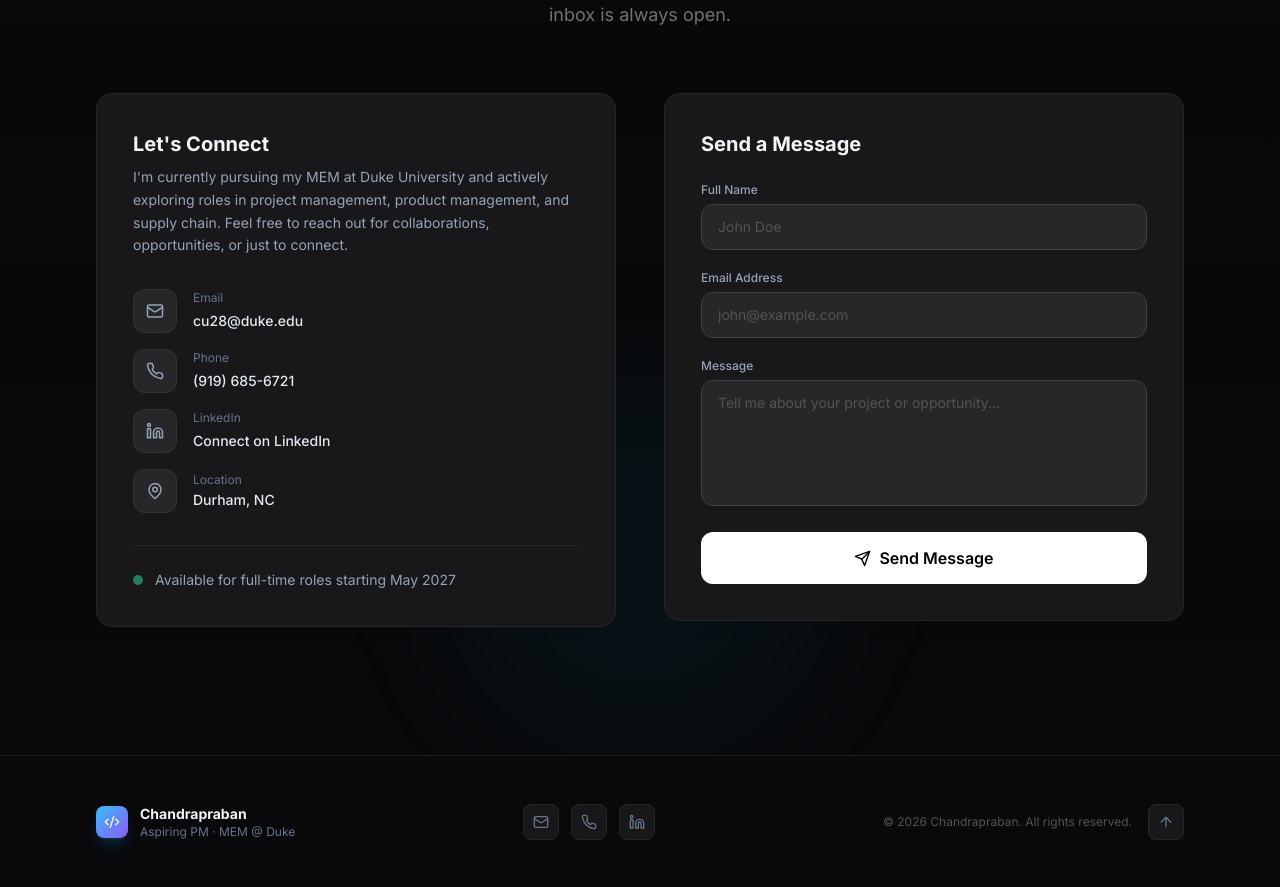
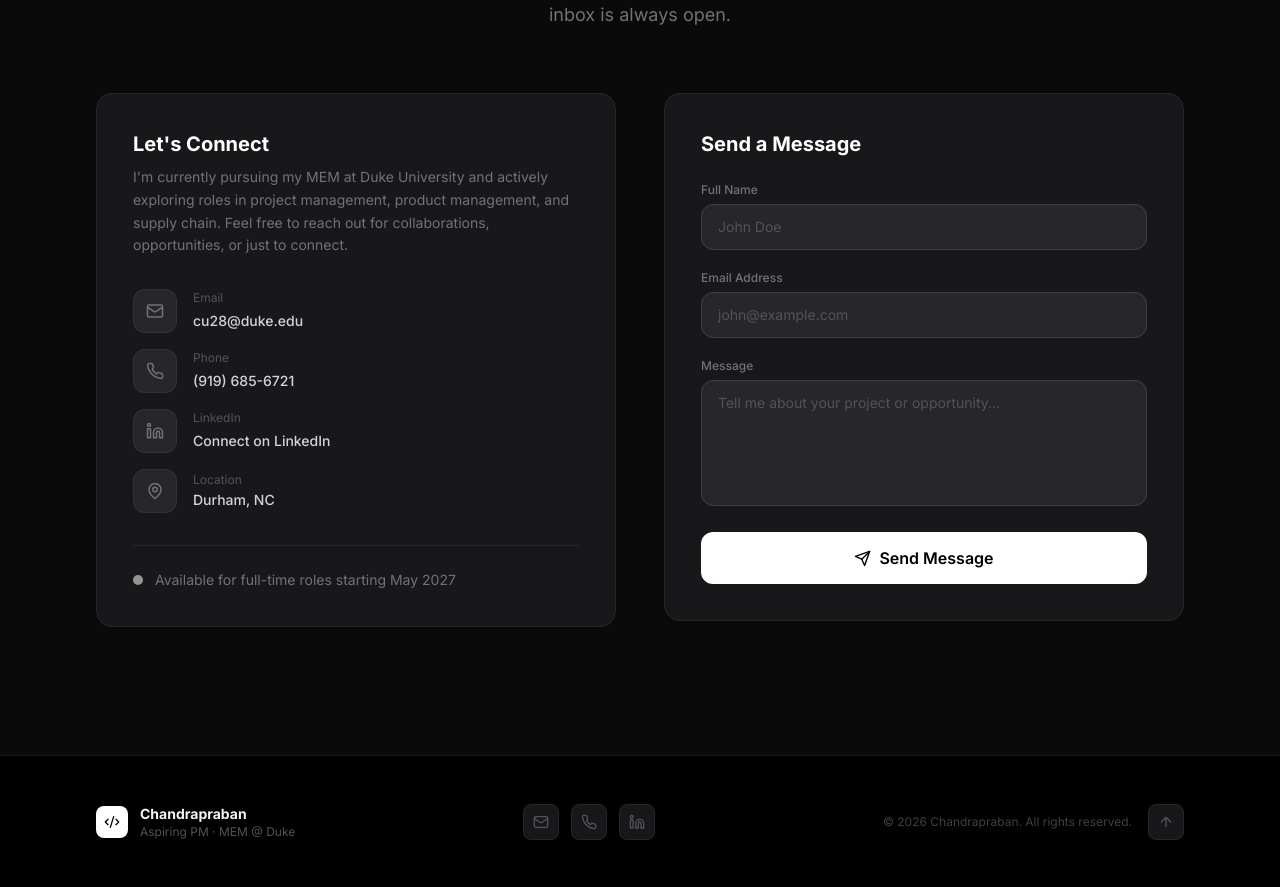
Before and after one commit to Chandrapraban/portfolio-1, a React (Vite) app: page / in a window 1280 px wide. Shown: the part 5240-6127 px from the top of the page. Built offline with nearby package versions, Linux system fonts and the light colour scheme.

Commit message:
theme: Contact & Footer — monochrome, white/grey only

```diff
--- a/src/components/Contact.jsx
+++ b/src/components/Contact.jsx
@@ -34,22 +34,22 @@ function ContactInfo() {
     <div className="space-y-4">
       {CONTACT_INFO.map(({ icon: Icon, label, value, href }) => (
         <div key={label} className="flex items-center gap-4 group">
-          <div className="flex-shrink-0 w-11 h-11 rounded-xl bg-zinc-800 border border-zinc-700/50 flex items-center justify-center group-hover:border-sky-500/50 group-hover:bg-sky-500/10 transition-all duration-200">
-            <Icon size={18} className="text-slate-400 group-hover:text-sky-400 transition-colors duration-200" />
+          <div className="flex-shrink-0 w-11 h-11 rounded-xl bg-zinc-800 border border-zinc-700/50 flex items-center justify-center group-hover:border-zinc-500 group-hover:bg-zinc-700 transition-all duration-200">
+            <Icon size={18} className="text-zinc-500 group-hover:text-white transition-colors duration-200" />
           </div>
           <div>
-            <p className="text-xs text-slate-500 mb-0.5">{label}</p>
+            <p className="text-xs text-zinc-600 mb-0.5">{label}</p>
             {href ? (
               <a
                 href={href}
                 target={href.startsWith('http') ? '_blank' : undefined}
                 rel={href.startsWith('http') ? 'noopener noreferrer' : undefined}
-                className="text-slate-200 text-sm font-medium hover:text-sky-400 transition-colors duration-200"
+                className="text-zinc-300 text-sm font-medium hover:text-white transition-colors duration-200"
               >
                 {value}
               </a>
             ) : (
-              <p className="text-slate-200 text-sm font-medium">{value}</p>
+              <p className="text-zinc-300 text-sm font-medium">{value}</p>
             )}
           </div>
         </div>
@@ -74,34 +74,29 @@ function ContactForm() {
 
   const handleChange = (e) => {
     setForm((prev) => ({ ...prev, [e.target.name]: e.target.value }))
-    if (errors[e.target.name]) {
-      setErrors((prev) => ({ ...prev, [e.target.name]: '' }))
-    }
+    if (errors[e.target.name]) setErrors((prev) => ({ ...prev, [e.target.name]: '' }))
   }
 
   const handleSubmit = (e) => {
     e.preventDefault()
     const errs = validate()
-    if (Object.keys(errs).length > 0) {
-      setErrors(errs)
-      return
-    }
+    if (Object.keys(errs).length > 0) { setErrors(errs); return }
     setSubmitted(true)
   }
 
   if (submitted) {
     return (
       <div className="flex flex-col items-center justify-center h-full min-h-64 text-center py-12">
-        <div className="w-16 h-16 rounded-full bg-emerald-500/15 border border-emerald-500/30 flex items-center justify-center mb-5">
-          <CheckCircle size={32} className="text-emerald-400" />
+        <div className="w-16 h-16 rounded-full bg-white/10 border border-white/20 flex items-center justify-center mb-5">
+          <CheckCircle size={32} className="text-white" />
         </div>
-        <h3 className="text-xl font-bold text-slate-100 mb-2">Message Sent!</h3>
-        <p className="text-slate-400 text-sm max-w-xs">
+        <h3 className="text-xl font-bold text-white mb-2">Message Sent!</h3>
+        <p className="text-zinc-500 text-sm max-w-xs">
           Thanks for reaching out. I'll get back to you as soon as possible.
         </p>
         <button
           onClick={() => { setSubmitted(false); setForm({ name: '', email: '', message: '' }) }}
-          className="mt-6 text-sky-400 text-sm hover:text-sky-300 transition-colors duration-200"
+          className="mt-6 text-zinc-400 text-sm hover:text-white transition-colors duration-200"
         >
           Send another message
         </button>
@@ -109,68 +104,32 @@ function ContactForm() {
     )
   }
 
+  const fieldClass = (err) =>
+    `w-full px-4 py-3 bg-zinc-800 border rounded-xl text-zinc-100 text-sm placeholder-zinc-600
+     focus:outline-none focus:ring-2 focus:ring-white/20 focus:border-zinc-500
+     transition-all duration-200 ${err ? 'border-rose-500/60' : 'border-zinc-700'}`
+
   return (
     <form onSubmit={handleSubmit} className="space-y-5" noValidate>
-      {/* Name */}
       <div>
-        <label className="block text-xs font-medium text-slate-400 mb-1.5" htmlFor="contact-name">
-          Full Name
-        </label>
-        <input
-          id="contact-name"
-          name="name"
-          type="text"
-          value={form.name}
-          onChange={handleChange}
-          placeholder="John Doe"
-          className={`w-full px-4 py-3 bg-zinc-800 border rounded-xl text-slate-100 text-sm placeholder-zinc-600
-            focus:outline-none focus:ring-2 focus:ring-sky-500/50 focus:border-sky-500/50
-            transition-all duration-200 ${
-              errors.name ? 'border-rose-500/60' : 'border-zinc-700'
-            }`}
-        />
+        <label className="block text-xs font-medium text-zinc-500 mb-1.5" htmlFor="contact-name">Full Name</label>
+        <input id="contact-name" name="name" type="text" value={form.name} onChange={handleChange}
+          placeholder="John Doe" className={fieldClass(errors.name)} />
         {errors.name && <p className="mt-1.5 text-xs text-rose-400">{errors.name}</p>}
       </div>
 
-      {/* Email */}
       <div>
-        <label className="block text-xs font-medium text-slate-400 mb-1.5" htmlFor="contact-email">
-          Email Address
-        </label>
-        <input
-          id="contact-email"
-          name="email"
-          type="email"
-          value={form.email}
-          onChange={handleChange}
-          placeholder="john@example.com"
-          className={`w-full px-4 py-3 bg-zinc-800 border rounded-xl text-slate-100 text-sm placeholder-zinc-600
-            focus:outline-none focus:ring-2 focus:ring-sky-500/50 focus:border-sky-500/50
-            transition-all duration-200 ${
-              errors.email ? 'border-rose-500/60' : 'border-zinc-700'
-            }`}
-        />
+        <label className="block text-xs font-medium text-zinc-500 mb-1.5" htmlFor="contact-email">Email Address</label>
+        <input id="contact-email" name="email" type="email" value={form.email} onChange={handleChange}
+          placeholder="john@example.com" className={fieldClass(errors.email)} />
         {errors.email && <p className="mt-1.5 text-xs text-rose-400">{errors.email}</p>}
       </div>
 
-      {/* Message */}
       <div>
-        <label className="block text-xs font-medium text-slate-400 mb-1.5" htmlFor="contact-message">
-          Message
-        </label>
-        <textarea
-          id="contact-message"
-          name="message"
-          rows={5}
-          value={form.message}
-          onChange={handleChange}
+        <label className="block text-xs font-medium text-zinc-500 mb-1.5" htmlFor="contact-message">Message</label>
+        <textarea id="contact-message" name="message" rows={5} value={form.message} onChange={handleChange}
           placeholder="Tell me about your project or opportunity..."
-          className={`w-full px-4 py-3 bg-zinc-800 border rounded-xl text-slate-100 text-sm placeholder-zinc-600
-            focus:outline-none focus:ring-2 focus:ring-sky-500/50 focus:border-sky-500/50
-            transition-all duration-200 resize-none ${
-              errors.message ? 'border-rose-500/60' : 'border-zinc-700'
-            }`}
-        />
+          className={`${fieldClass(errors.message)} resize-none`} />
         {errors.message && <p className="mt-1.5 text-xs text-rose-400">{errors.message}</p>}
       </div>
 
@@ -184,15 +143,11 @@ function ContactForm() {
 
 export default function Contact() {
   return (
-    <section id="contact" className="py-24 sm:py-32 relative bg-zinc-950/60">
-      <div className="absolute inset-0 bg-gradient-to-b from-transparent to-zinc-950" />
-      <div className="absolute bottom-0 left-1/2 -translate-x-1/2 w-96 h-96 bg-sky-500/5 rounded-full blur-3xl pointer-events-none" />
-
+    <section id="contact" className="py-24 sm:py-32 relative bg-[#0a0a0a]">
       <div className="relative max-w-6xl mx-auto px-4 sm:px-6 lg:px-8">
-        {/* Section header */}
         <ScrollReveal>
           <div className="text-center mb-16">
-            <p className="text-sky-400 font-mono text-sm font-medium tracking-widest uppercase mb-3">
+            <p className="text-zinc-600 font-mono text-sm font-medium tracking-widest uppercase mb-3">
               Get In Touch
             </p>
             <h2 className="section-heading">Contact</h2>
@@ -203,31 +158,27 @@ export default function Contact() {
         </ScrollReveal>
 
         <div className="grid grid-cols-1 lg:grid-cols-2 gap-8 lg:gap-12">
-          {/* Left: Info */}
           <ScrollReveal delay={0}>
             <div className="bg-zinc-900 border border-zinc-800 rounded-2xl p-7 sm:p-9 h-full">
-              <h3 className="text-xl font-bold text-slate-100 mb-2">Let's Connect</h3>
-              <p className="text-slate-400 text-sm leading-relaxed mb-8">
+              <h3 className="text-xl font-bold text-white mb-2">Let's Connect</h3>
+              <p className="text-zinc-500 text-sm leading-relaxed mb-8">
                 I'm currently pursuing my MEM at Duke University and actively exploring roles in
                 project management, product management, and supply chain. Feel free to reach out
                 for collaborations, opportunities, or just to connect.
               </p>
               <ContactInfo />
-
-              {/* Availability indicator */}
               <div className="mt-8 pt-6 border-t border-zinc-800">
-                <div className="flex items-center gap-3 text-sm text-slate-400">
-                  <span className="w-2.5 h-2.5 rounded-full bg-emerald-400 animate-pulse flex-shrink-0" />
+                <div className="flex items-center gap-3 text-sm text-zinc-500">
+                  <span className="w-2.5 h-2.5 rounded-full bg-white animate-pulse flex-shrink-0" />
                   <span>Available for full-time roles starting May 2027</span>
                 </div>
               </div>
             </div>
           </ScrollReveal>
 
-          {/* Right: Form */}
           <ScrollReveal delay={120}>
             <div className="bg-zinc-900 border border-zinc-800 rounded-2xl p-7 sm:p-9">
-              <h3 className="text-xl font-bold text-slate-100 mb-6">Send a Message</h3>
+              <h3 className="text-xl font-bold text-white mb-6">Send a Message</h3>
               <ContactForm />
             </div>
           </ScrollReveal>
--- a/src/components/Footer.jsx
+++ b/src/components/Footer.jsx
@@ -6,55 +6,45 @@ export default function Footer() {
   const year = new Date().getFullYear()
 
   return (
-    <footer className="relative bg-zinc-950 border-t border-zinc-800/60">
+    <footer className="relative bg-black border-t border-zinc-900">
       <div className="max-w-6xl mx-auto px-4 sm:px-6 lg:px-8 py-12">
         <div className="flex flex-col md:flex-row items-center justify-between gap-6">
-          {/* Brand */}
           <div className="flex items-center gap-3">
-            <div className="w-8 h-8 rounded-lg bg-gradient-to-br from-sky-400 to-violet-500 flex items-center justify-center shadow-lg shadow-sky-500/20">
-              <Code2 size={16} className="text-white" />
+            <div className="w-8 h-8 rounded-lg bg-white flex items-center justify-center">
+              <Code2 size={16} className="text-black" />
             </div>
             <div>
-              <p className="text-slate-100 font-bold text-sm">Chandrapraban</p>
-              <p className="text-slate-500 text-xs">Aspiring PM · MEM @ Duke</p>
+              <p className="text-zinc-100 font-bold text-sm">Chandrapraban</p>
+              <p className="text-zinc-600 text-xs">Aspiring PM · MEM @ Duke</p>
             </div>
           </div>
 
-          {/* Links */}
           <div className="flex items-center gap-3">
-            <a
-              href="mailto:cu28@duke.edu"
-              className="w-9 h-9 rounded-lg bg-zinc-900 border border-zinc-800 flex items-center justify-center text-slate-500 hover:text-sky-400 hover:border-sky-500/50 transition-all duration-200"
-              aria-label="Email"
-            >
-              <Mail size={16} />
-            </a>
-            <a
-              href="tel:+19196856721"
-              className="w-9 h-9 rounded-lg bg-zinc-900 border border-zinc-800 flex items-center justify-center text-slate-500 hover:text-sky-400 hover:border-sky-500/50 transition-all duration-200"
-              aria-label="Phone"
-            >
-              <Phone size={16} />
-            </a>
-            <a
-              href="https://www.linkedin.com/in/chandrapraban-u-057402121/"
-              target="_blank"
-              rel="noopener noreferrer"
-              className="w-9 h-9 rounded-lg bg-zinc-900 border border-zinc-800 flex items-center justify-center text-slate-500 hover:text-sky-400 hover:border-sky-500/50 transition-all duration-200"
-              aria-label="LinkedIn"
-            >
-              <Linkedin size={16} />
-            </a>
+            {[
+              { href: 'mailto:cu28@duke.edu', icon: Mail, label: 'Email' },
+              { href: 'tel:+19196856721', icon: Phone, label: 'Phone' },
+              { href: 'https://www.linkedin.com/in/chandrapraban-u-057402121/', icon: Linkedin, label: 'LinkedIn', external: true },
+            ].map(({ href, icon: Icon, label, external }) => (
+              <a
+                key={label}
+                href={href}
+                target={external ? '_blank' : undefined}
+                rel={external ? 'noopener noreferrer' : undefined}
+                className="w-9 h-9 rounded-lg bg-zinc-900 border border-zinc-800 flex items-center justify-center text-zinc-600 hover:text-white hover:border-zinc-600 transition-all duration-200"
+                aria-label={label}
+              >
+                <Icon size={16} />
+              </a>
+            ))}
           </div>
 
-          {/* Copyright & scroll top */}
           <div className="flex items-center gap-4">
-            <p className="text-zinc-600 text-xs">
+            <p className="text-zinc-700 text-xs">
               © {year} Chandrapraban. All rights reserved.
             </p>
             <button
               onClick={scrollToTop}
-              className="w-9 h-9 rounded-lg bg-zinc-900 border border-zinc-800 flex items-center justify-center text-slate-500 hover:text-sky-400 hover:border-sky-500/50 transition-all duration-200"
+              className="w-9 h-9 rounded-lg bg-zinc-900 border border-zinc-800 flex items-center justify-center text-zinc-600 hover:text-white hover:border-zinc-600 transition-all duration-200"
               aria-label="Back to top"
             >
               <ArrowUp size={16} />
```
